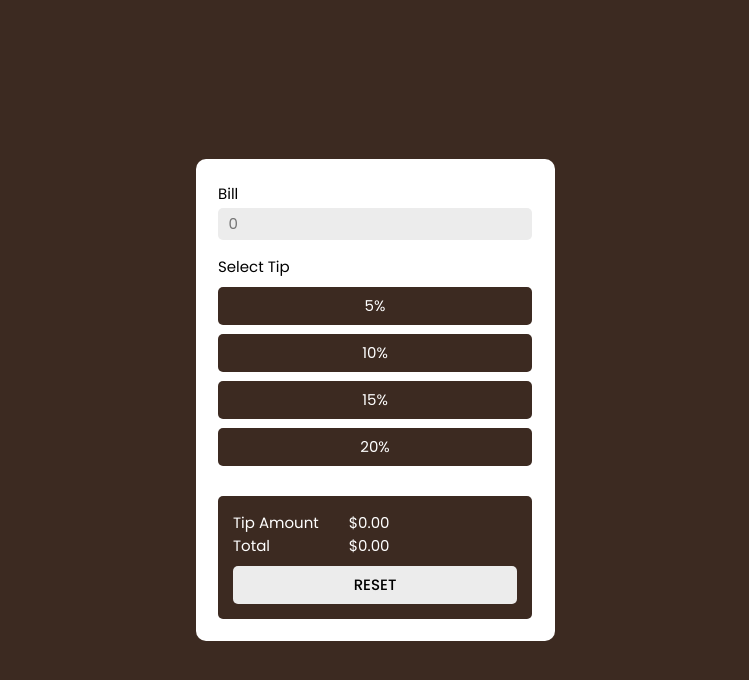
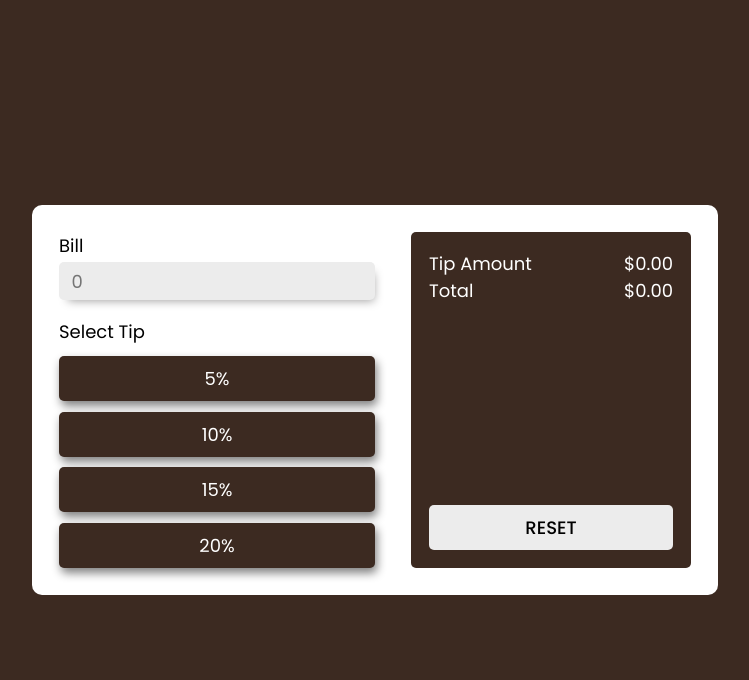
Before and after one commit to SucharWielki/tip-calculator, a plain HTML site: page index.html in a window 1280 px wide. Both pictures are taken after a click on the button "5%". Shown: the whole page, without its empty margins (265-1014 px from the left). Drawn offline with Linux system fonts and the light colour scheme.

Commit message:
rwd, js added

```diff
--- a/index.html
+++ b/index.html
@@ -14,22 +14,22 @@
                 <label class="bill__label">
                     Bill
                 </label>
-                <input type="number" class="bill__input" min="0" placeholder="0">
+                <input type="number" class="bill__input js-bill" min="0" placeholder="0">
             </div>
             <div class="calculator__tip flex column">
                 <label class="tip__label">
                     Select Tip
                 </label>
-                <button type="button" class="tip__button" value="5">
+                <button type="button" class="tip__button js-tip-btn" value="5">
                     5%
                 </button>
-                <button type="button" class="tip__button" value="10">
+                <button type="button" class="tip__button js-tip-btn" value="10">
                     10%
                 </button>
-                <button type="button" class="tip__button" value="15">
+                <button type="button" class="tip__button js-tip-btn" value="15">
                     15%
                 </button>
-                <button type="button" class="tip__button" value="20">
+                <button type="button" class="tip__button js-tip-btn" value="20">
                     20%
                 </button>
             </div>
@@ -45,18 +45,19 @@
                     </span>
                 </div>
                 <div class="container__numbers flex column">
-                    <span>
+                    <span class="js-tip">
                         $0.00
                     </span>
-                    <span>
+                    <span class="js-total">
                         $0.00
                     </span>
                 </div>
             </div>
-            <button type="button" class="results__button">
+            <button type="button" class="results__button js-reset-btn">
                 RESET
             </button>
         </div>
     </div>
+    <script src="script.js"></script>
 </body>
 </html>
--- a/script.js
+++ b/script.js
@@ -0,0 +1,50 @@
+const tipBtn = document.querySelectorAll('.js-tip-btn');
+const tipText = document.querySelector('.js-tip');
+const totalText = document.querySelector('.js-total');
+const btn = document.querySelector('.js-reset-btn');
+
+
+function tipCalc(e) {
+    const bill = Number(document.querySelector('.js-bill').value);
+    let tip = 0;
+    let total = 0;
+    for (const el of tipBtn) {
+        switch (e.target.value) {
+            case '5':
+                tip = bill * (Number(e.target.value)/100);
+                total = bill + tip;
+                tip = tip.toFixed(2);
+                total = total.toFixed(2);
+                break;
+            case '10':
+                tip = bill * (Number(e.target.value)/100);
+                total = bill + tip;
+                tip = tip.toFixed(2);
+                total = total.toFixed(2);
+                break;
+            case '15':
+                tip = bill * (Number(e.target.value)/100);
+                total = bill + tip;
+                tip = tip.toFixed(2);
+                total = total.toFixed(2);
+                break;
+            case '20':
+                tip = bill * (Number(e.target.value)/100);
+                total = bill + tip;
+                tip = tip.toFixed(2);
+                total = total.toFixed(2);
+                break;
+        }
+        tipText.textContent = `$` + `${tip}`;
+        totalText.textContent = `$` + `${total}`;
+    }
+}
+for (const e of tipBtn) {
+    e.addEventListener('click', tipCalc);
+}
+
+btn.addEventListener('click', () => {
+    tipText.textContent = `$0.00`;
+    totalText.textContent = `$0.00`;
+    document.querySelector('.js-bill').value = ``;
+})
--- a/style.css
+++ b/style.css
@@ -4,6 +4,7 @@
     --brown: #3C2A21;
     --darkwhite: #ECECEC;
     --white: white;
+    --lightbrown: #866457;
 }
 .flex {
     display: flex;
@@ -35,6 +36,7 @@ body {
     border-radius: 10px;
     padding: 1.5rem;
     gap: 2rem;
+    width: 80%;
 }
 .calculator {
     gap: 1rem;
@@ -42,21 +44,16 @@ body {
 .calculator__bill {
     gap: 0.2rem;
 }
-.bill__label {
-
-}
 .bill__input {
     outline: none;
     background-color: var(--darkwhite);
     border: none;
     border-radius: 5px;
     padding: 0.3rem 0.7rem;
+    box-shadow: 4px 6px 10px -5px rgb(163, 162, 162);
 }
 .calculator__tip {
     gap: 0.6rem;
-}
-.tip__label {
-
 }
 .tip__button {
     background-color: var(--brown);
@@ -66,6 +63,7 @@ body {
     border: none;
     border-radius: 5px;
     cursor: pointer;
+    box-shadow: 2px 5px 10px 0 grey;
 }
 .results {
     background-color: var(--brown);
@@ -75,7 +73,7 @@ body {
     gap: 0.6rem;
 }
 .results__container {
-    gap: 2rem;
+    justify-content: space-between;
 }
 .results__button {
     background-color: var(--darkwhite);
@@ -86,3 +84,34 @@ body {
     cursor: pointer;
     font-weight: 500;
 }
+
+.tip__button:hover {
+    background-color: var(--lightbrown);
+}
+.results__button:hover {
+    background-color: var(--lightbrown);
+    color: var(--white);
+}
+.container__numbers {
+    text-align: right;
+}
+@media (min-width: 768px) {
+    * {
+        font-size: 18px;
+    }
+    .container {
+        flex-direction: row;
+    }
+    .calculator {
+        width: 50%;
+    }
+    .results {
+        width: 50%;
+        justify-content: space-between;
+    }
+}
+@media (min-width: 1000px) {
+    .container {
+        width: 50%;
+    }
+}
```
